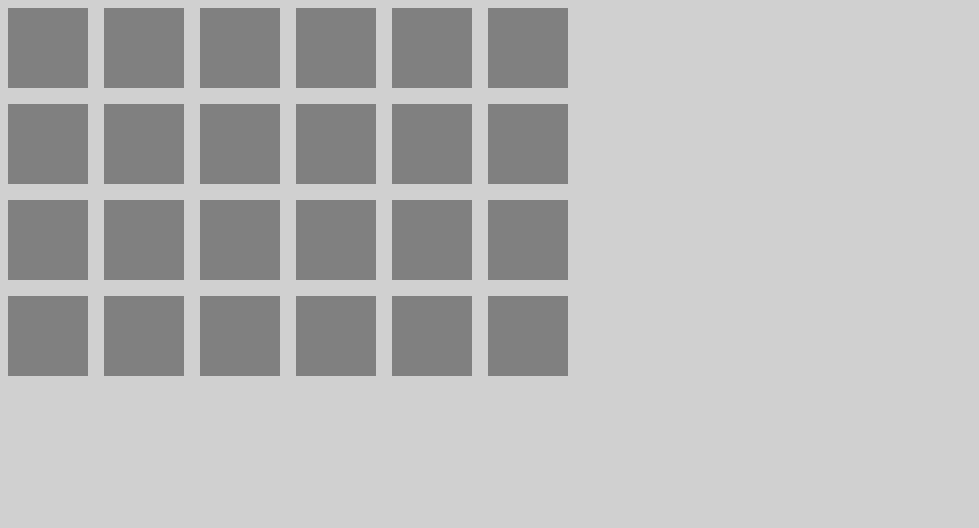
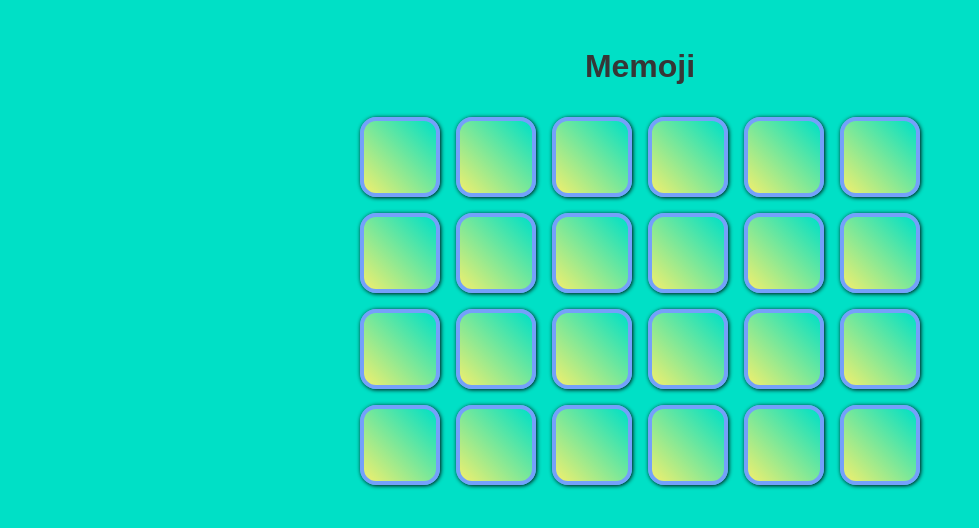
Before and after one commit to MikhailErnstovich/Portfolio, a plain HTML site: page Memoji/index.html in a window 1280 px wide. Shown: the whole page, without its empty margins (0-979 px from the left). Drawn offline with Linux system fonts and the light colour scheme.

Commit message:
Add files via upload
CSS styles updated.

```diff
--- a/Memoji/index.html
+++ b/Memoji/index.html
@@ -6,8 +6,9 @@
 	<title> Memoji </title>
 </head>
 <body>
-    <section class="game-container">
-
+    <section class="game-section">
+        <h2></h2>
+        <div class="game-container"></div>
     </section>
     <script src='script.js'></script>
 </body>
--- a/Memoji/script.js
+++ b/Memoji/script.js
@@ -1,12 +1,17 @@
 /*no trash in global scope*/
 (function(){
     const gameContainer = document.querySelector('.game-container');
-    const cellNumber = 24;
+    const gameName = 'Memoji';
+    const cellsQuantity = 24;
     const emojiPack = ["🐶", "🐱", "🐭", "🐹", "🐰", "🦊", "🐻", "🐼", "🐨", "🐯", "🦁", "🐮", "🐷", "🐽", "🐸", "🐵", "🙈", "🙉", "🙊", "🐒", "🐔", "🐧", "🐦", "🐤", "🐣", "🐥", "🦆", "🦅", "🦉", "🦇", "🐺", "🐗", "🐴", "🦄", "🐝", "🐛", "🦋", "🐌", "🐞", "🐜", "🦟", "🦗", "🕷", "🕸", "🦂", "🐢", "🐍", "🦎", "🦖", "🦕", "🐙", "🦑", "🦐", "🦞", "🦀", "🐡", "🐠", "🐟", "🐬", "🐳", "🐋", "🦈", "🐊", "🐅", "🐆", "🦓", "🦍", "🦧", "🐘", "🦛", "🦏", "🐪", "🐫", "🦒", "🦘", "🐃", "🐂", "🐄", "🐎", "🐖", "🐏", "🐑", "🦙", "🐐", "🦌", "🐕", "🐩", "🦮", "🐕‍","🦺", "🐈", "🐓", "🦃", "🦚", "🦜", "🦢", "🦩", "🕊", "🐇", "🦝", "🦨"];
+    /*add game title*/
+    gameContainer.previousElementSibling.innerText = gameName;
 
-    let symbols = emojiPack.slice(0,cellNumber/2);
+    /*create emoji array according to field size*/
+    let symbols = emojiPack.slice(0,cellsQuantity/2);
     symbols = symbols.concat(symbols).sort(() => Math.random() - 0.5);
 
+    /*constructor of cards*/
     class GameCard {
         constructor(){
             this.card;
@@ -17,11 +22,11 @@
             this.invalid = false;
         }
     }
-
+    /*game data and methods*/
     let gameObj = {
         container: gameContainer,
         cardsArr: [],
-        shuffleCards: function(arr){
+        addCardsValues: function(arr){
             this.cardsArr.forEach(function(el, num){
                 el.value = arr[num];
             });
@@ -30,36 +35,35 @@
             let cardElem = document.createElement('DIV');
             cardElem.classList.add('card');
             let cover = document.createElement('DIV');
-            cover.classList.add('card-cover','gray');
+            cover.classList.add('card-cover','gradient');
             let face = document.createElement('DIV');
-            face.classList.add('card-face','blue','rotY180');
+            face.classList.add('card-face','faceColor','rotY180');
             cardElem.append(face);
             cardElem.append(cover);
             container.append(cardElem);
             obj.card = cardElem;
             this.cardsArr.push(obj);
         },
-    };
-
-    createField();
-    function createField(){
-        for(let i = 0; i < cellNumber; i++){
+        createField: function(size, arr){
+            for(let i = 0; i < size; i++){
                 let x = new GameCard();
                 x.num = i;
-            gameObj.createCard(gameContainer,x);
-            gameContainer.children[i].dataset.num = i;
+                this.createCard(this.container,x);
+                this.container.children[i].dataset.num = i;
             }
-        gameObj.shuffleCards(symbols);
-    }
+            this.addCardsValues(arr);
+        },
+        createOverlay:function(){
 
-    function gameLogic(event){
+        },
+        gameLogic: function(event){
             /*check click on card*/
             let el = event.target;
             let parent = el.parentNode;
             if(!parent.classList.contains('card')){
                 return;
             }
-        /*check card status*/
+            /*prevent click on opened cards*/
             let num = parent.dataset.num;
             let cardObj = gameObj.cardsArr[num];
             if(cardObj.fixed || cardObj.inProcess || cardObj.invalid){
@@ -68,7 +72,7 @@
             /*turn card*/
             let cardFace = parent.firstChild;
             parent.classList.add('rotY180');
-        cardFace.innerHTML = cardObj.value;
+            cardFace.innerText = cardObj.value;
             cardObj.inProcess = true;
             /*check cards*/
             let arr = [];
@@ -80,13 +84,14 @@
                     x.invalid = false;
                     x.card.classList.remove('rotY180');
                     x.card.firstChild.classList.remove('red');
-                x.card.firstChild.classList.add('blue');
-                x.card.firstChild.innerHTML = "";
+                    x.card.firstChild.classList.add('faceColor');
+                    /*user cant see answers in html*/
+                    //x.card.firstChild.innerText = "";
                 }
             });
             if(arr.length == 2){
-            arr[0].card.firstChild.classList.remove('blue');
-            arr[1].card.firstChild.classList.remove('blue');
+                arr[0].card.firstChild.classList.remove('faceColor');
+                arr[1].card.firstChild.classList.remove('faceColor');
                 if(arr[0].value == arr[1].value){
                     arr[0].card.firstChild.classList.add('green');
                     arr[1].card.firstChild.classList.add('green');
@@ -104,8 +109,10 @@
                 }
             }
         }
+    };
+    gameObj.createField(cellsQuantity, symbols);
+
     gameContainer.addEventListener('click', function(){
-        gameLogic(event);
-    }
-    ,false);
+        gameObj.gameLogic(event);
+    });
 })();
--- a/Memoji/style.scss
+++ b/Memoji/style.scss
@@ -1,19 +1,40 @@
 *{
     box-sizing: border-box;
-    font-family: Arial, sans-serif;
+    margin: 0 0;
 }
+$red: #f25f5c;
+$green:#8CFA90;
+$fColor: #F0EF6E;
+$bColor:#75A0FA;
+$gC1: #F0EF6E;
+$gC2: #00E0C6;
+$backColor: #00E0C6;
+
 body{
-    background-color: #cfd0cf;
+    background-color: $backColor;
+}
+.game-section{
+    height: 100vh;
+    h2{
+        text-align: center;
+        padding: 6vmin 0 4vmin 0;
+        font-size: 4vmin;
+        font-family: Arial, sans-serif;
+        color: rgb(54, 54, 54);
+    }
 }
 .game-container{
     display: grid;
     grid-gap: 2vmin;
     grid-template-columns: repeat(6, 10vmin);
     grid-template-rows: repeat(4, 10vmin);
+    justify-content: center;
     perspective: 600px;
     .card{
         transform-style: preserve-3d;
-        transition: transform 1s;
+        transition: transform 0.5s;
+        font-size: 6vmin;
+        line-height: 10vmin;
         div{
             position: absolute;
             display:flex;
@@ -22,6 +43,8 @@ body{
             width:100%;
             height: 100%;
             backface-visibility: hidden;
+            border-radius: 2vmin;
+            box-shadow: 0.1vmin 0.1vmin 0.5vmin black;
         }
         .card-face{
             transform: rotateY(180deg);
@@ -29,17 +52,23 @@ body{
     }
 }
 .green{
-    background-color: green;
-}
-.gray{
-    background-color: gray;
-}
-.blue{
-    background-color: rgb(97, 97, 248);
+    background-color: $green;
+    border: 0.5vmin solid $green;
 }
 .red{
-    background-color: red;
+    background-color: $red;
 }
+.gradient{
+    background-image: linear-gradient(45deg,$gC1,$gC2);
+    border: 0.5vmin solid $bColor;
+}
+.borderColor{
+    background-color: $bColor;
+}
+.faceColor{
+    background-color: $fColor;
+}
+
 .rotY180{
     transform: rotateY(180deg);
 }
```
Also changed, not shown: Memoji/css/style.css, 1 other file. Lines whose indentation alone changed are shown as unchanged.
